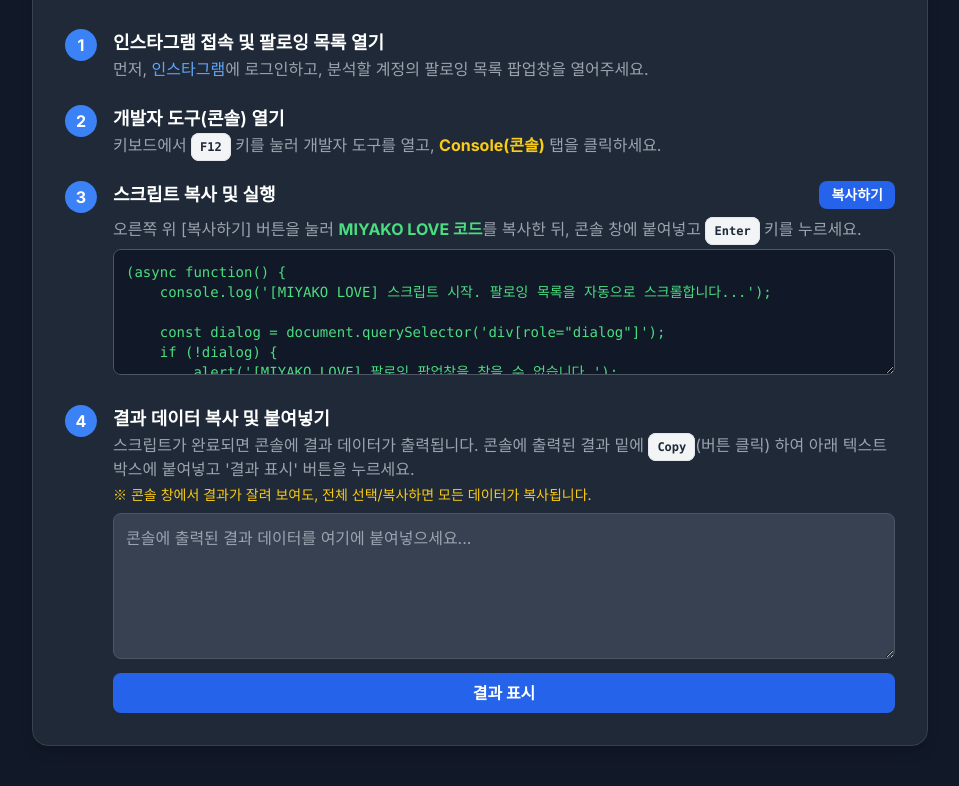
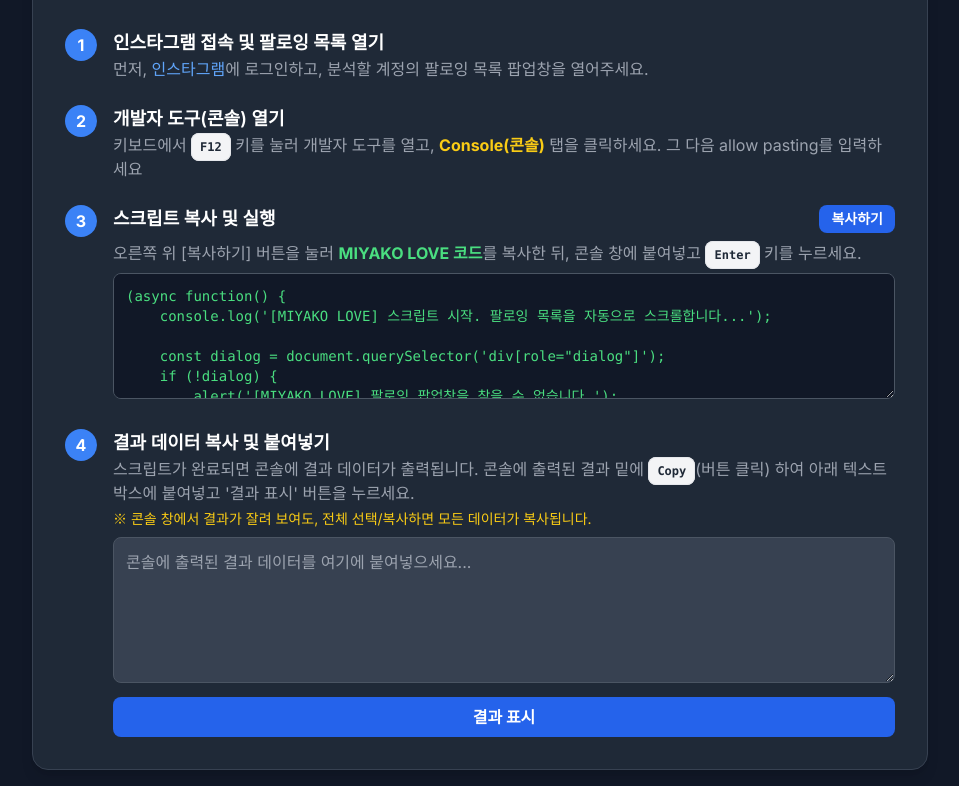
Before and after one commit to miyako-fanding/insta-following, a plain HTML site: page index.html in a window 1280 px wide. Shown: the part 124-910 px from the top of the page, without its empty margins (160-1119 px from the left). Before the commit the page ends 886 px from the top, so only its background shows below. Drawn offline with nearby package versions, Linux system fonts and the light colour scheme.

Commit message:
Update index.html

```diff
--- a/index.html
+++ b/index.html
@@ -50,7 +50,7 @@
                     <div class="step-number">2</div>
                     <div>
                         <h3 class="font-semibold text-lg">개발자 도구(콘솔) 열기</h3>
-                        <p class="text-gray-400">키보드에서 <kbd class="px-2 py-1.5 text-xs font-semibold text-gray-800 bg-gray-100 border border-gray-200 rounded-lg">F12</kbd> 키를 눌러 개발자 도구를 열고, <span class="font-bold text-yellow-400">Console(콘솔)</span> 탭을 클릭하세요.</p>
+                        <p class="text-gray-400">키보드에서 <kbd class="px-2 py-1.5 text-xs font-semibold text-gray-800 bg-gray-100 border border-gray-200 rounded-lg">F12</kbd> 키를 눌러 개발자 도구를 열고, <span class="font-bold text-yellow-400">Console(콘솔)</span> 탭을 클릭하세요. 그 다음 allow pasting를 입력하세요</p>
                     </div>
                 </div>
                 <div class="flex items-start gap-4">
```
